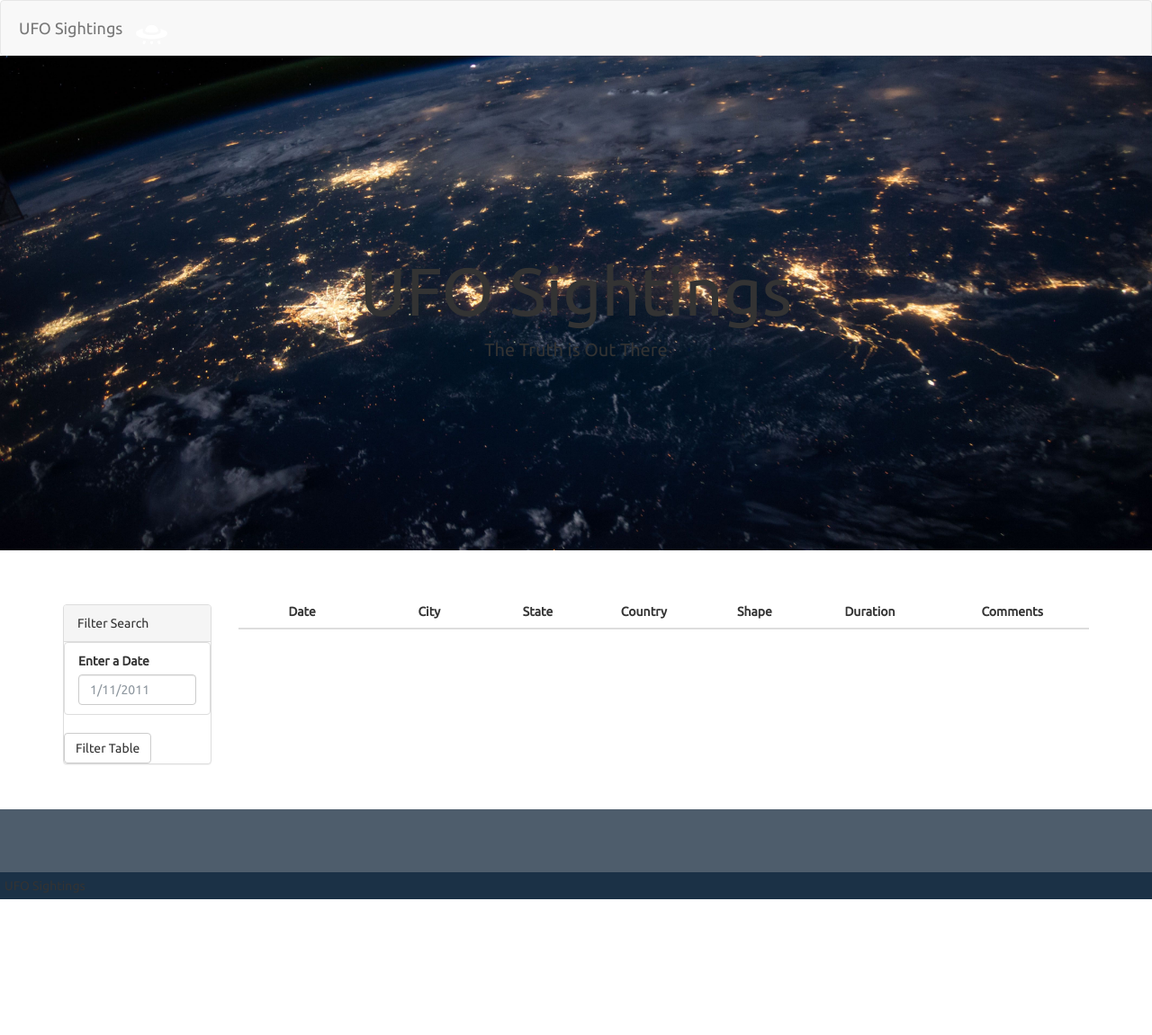
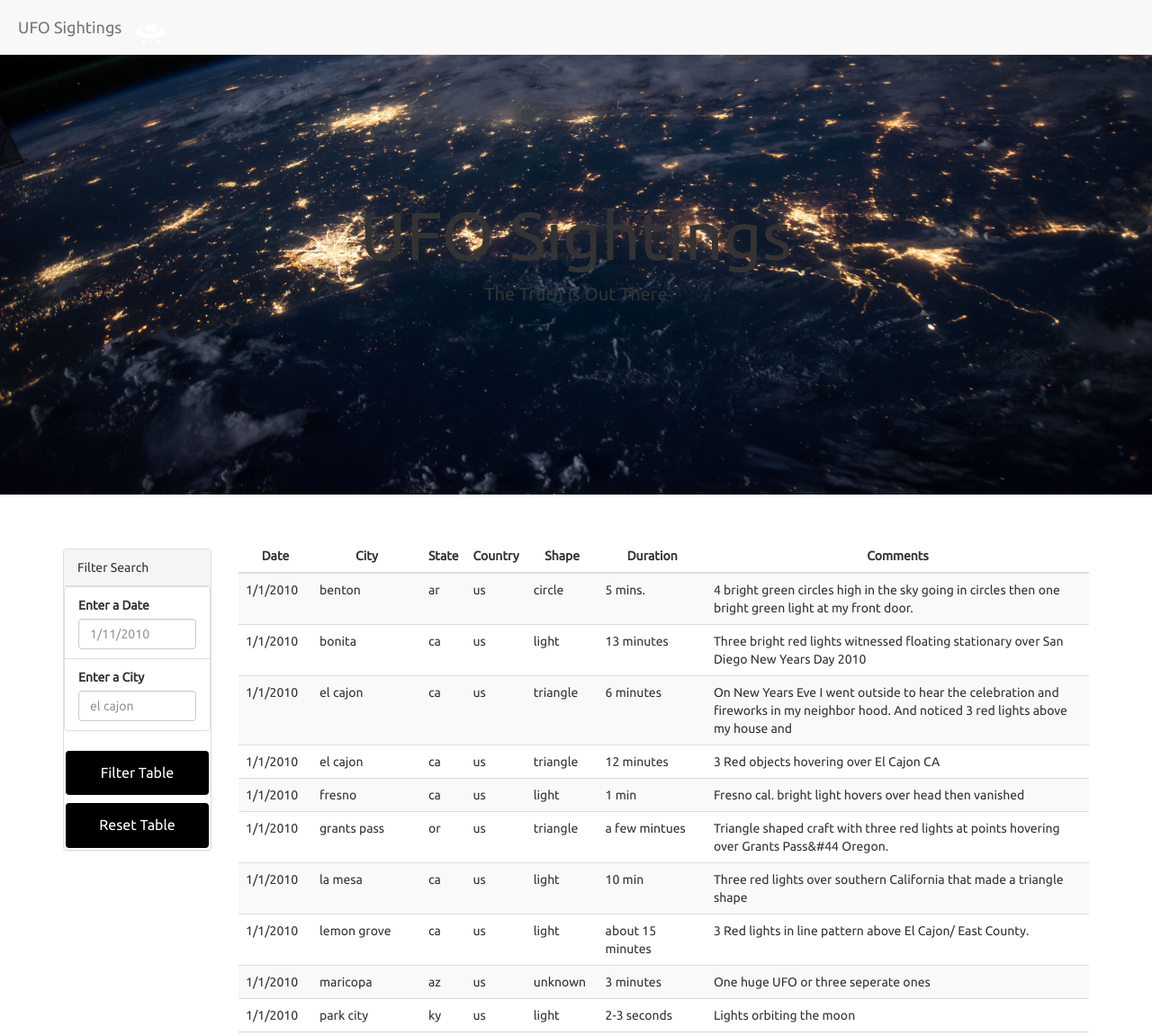
Before and after one commit to suittoscience/UFO_Sightings, a plain HTML site: page index.html in a window 1280 px wide. Shown: the top 1151 px of the page at 90% size. Before the commit the page ends 1000 px from the top, so only its background shows below. Drawn offline with nearby package versions, Linux system fonts and the light colour scheme.

Commit message:
add new files

```diff
--- a/index.html
+++ b/index.html
@@ -12,7 +12,7 @@
 
 <body>
   <div class="wrapper">
-    <nav class="navbar navbar-default">
+    <nav class="navbar navbar-default navbar-fixed-top">
       <div class="container-fluid">
         <div class="navbar-header">
           <a class="navbar-brand" href="index.html">UFO Sightings
@@ -34,14 +34,21 @@
               <div class="panel-body">
                 <form>
                   <div class="form-group">
-                    <ul class="list-group" id="filters">
+                    <ul class="list-group" id="filters" >
                       <li class="filter list-group-item">
+                        <!-- Date input -->
                         <label for="date">Enter a Date</label>
-                        <input class="form-control" id="datetime" type="text" placeholder="1/11/2011">
+                        <input class="form-control" id="datetime" type="text" placeholder="1/11/2010">
+                      </li>
+                      <li class="filter list-group-item">
+                        <!-- City input -->
+                        <label for="date">Enter a City</label>
+                        <input class="form-control" id="city" type="text" placeholder="el cajon">
                       </li>
                     </ul>
                   </div>
-                  <button id="filter-btn" type="submit" class="btn btn-default">Filter Table</button>
+                  <button id="filter-btn" type="submit" class="btn btn-default btn-lg btn-block">Filter Table</button>
+                  <button id="reset-btn" type="reset" class="btn btn-default btn-lg btn-block">Reset Table</button>
                 </form>
               </div>
             </div>
@@ -67,7 +74,7 @@
         </div>
       </div>
     </div>
-    <footer class="footer">
+    <footer class="footer" style="text-align: center;">
       <span class="bottom">UFO Sightings</span>
     </footer>
   </div>
--- a/static/css/style.css
+++ b/static/css/style.css
@@ -64,7 +64,14 @@ body {
 .filters {
   margin-top: 10px;
 }
-
+.btn {
+  border: 2px solid white;
+  background-color: black;
+  color: white;
+  padding: 14px 28px;
+  font-size: 16px;
+  cursor: pointer;
+}
 select {
   display: block;
   width: 100%;
--- a/static/js/app.js
+++ b/static/js/app.js
@@ -1,4 +1,59 @@
-// from data.js
-var tableData = data;
 
 // YOUR CODE HERE!
+// Variables
+var button = d3.select("#filter-btn");
+var inputField1 = d3.select("#datetime");
+var inputField2 = d3.select("#city");
+var tbody = d3.select("tbody");
+var resetbtn = d3.select("#reset-btn");
+var columns = ["datetime", "city", "state", "country", "shape", "durationMinutes", "comments"]
+
+var populate = (dataInput) => {
+
+  dataInput.forEach(ufo_sightings => {
+    var row = tbody.append("tr");
+    columns.forEach(column => row.append("td").text(ufo_sightings[column])
+    )
+  });
+}
+
+//Populate table
+populate(data);
+
+// Filter by attribute
+button.on("click", () => {
+  d3.event.preventDefault();
+  var inputDate = inputField1.property("value").trim();
+  var inputCity = inputField2.property("value").toLowerCase().trim();
+  // Filter by field matching input value
+  var filterDate = data.filter(data => data.datetime === inputDate);
+  console.log(filterDate)
+  var filterCity = data.filter(data => data.city === inputCity);
+  console.log(filterCity)
+  var filterData = data.filter(data => data.datetime === inputDate && data.city === inputCity);
+  console.log(filterData)
+
+  // Add filtered sighting to table
+  tbody.html("");
+
+  let response = {
+    filterData, filterCity, filterDate
+  }
+
+  if (response.filterData.length !== 0) {
+    populate(filterData);
+  }
+    else if (response.filterData.length === 0 && ((response.filterCity.length !== 0 || response.filterDate.length !== 0))){
+      populate(filterCity) || populate(filterDate);
+
+    }
+    else {
+      tbody.append("tr").append("td").text("No results found!");
+    }
+})
+
+resetbtn.on("click", () => {
+  tbody.html("");
+  populate(data)
+  console.log("Table reset")
+})
```
